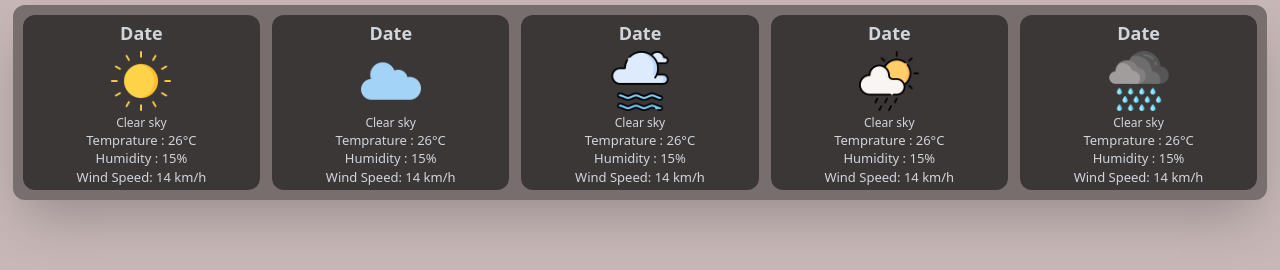
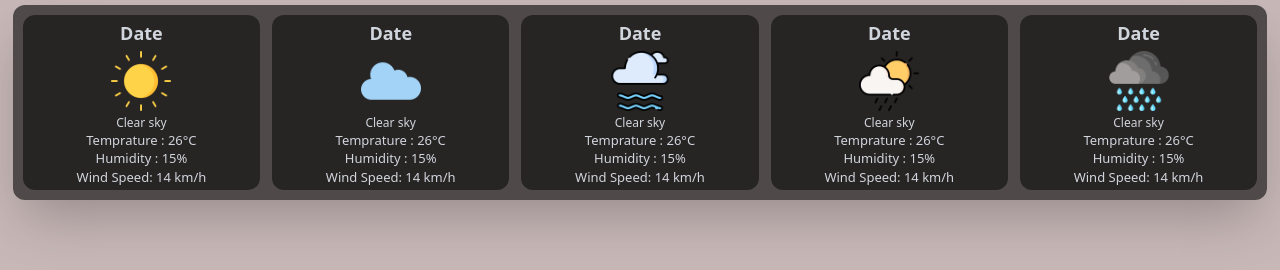
Before and after one commit to Shanisinghh/Weather-Application, a website: page index.html in a window 1280 px wide. Shown: the part 410-680 px from the top of the page. Drawn offline with Linux system fonts and the light colour scheme.

Commit message:
this is finial commit

```diff
--- a/index.html
+++ b/index.html
@@ -96,7 +96,7 @@
         <h2 class="text-[23px] ml-2 mb-2 md:ml-3 text-gray-300 font-bold">5-Day Forcast</h2>
         <div
           id="renderFiveDayForcast"
-          class="grid text-[10px] md:text-[13px] grid-cols-3 md:grid-cols-5 gap-1 md:gap-3 md:p-2.5 bg-[rgba(0,0,0,0.4)] w-[98%] m-auto rounded-xl p-0.5  text-center shadow-2xl text-sm"
+          class="grid text-[10px] md:text-[13px] pt-[5px] pb-[8px] pl-[5px] pr-[5px] grid-cols-3 md:grid-cols-5 gap-1 md:gap-3 md:p-2.5 bg-[rgba(0,0,0,0.6)] w-[98%] m-auto rounded-xl p-0.5  text-center shadow-2xl text-sm"
         >
 
           <div class="bg-[rgba(0,0,0,0.5)] p-1 rounded-xl" >
```
Also changed, not shown: src/output.css.
